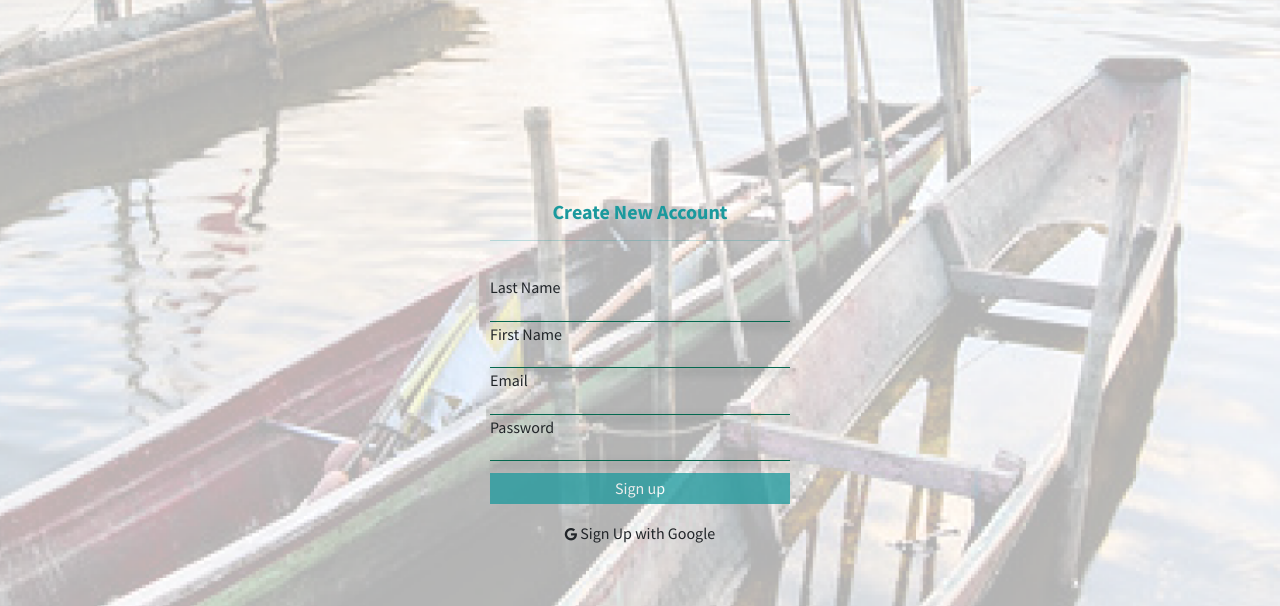
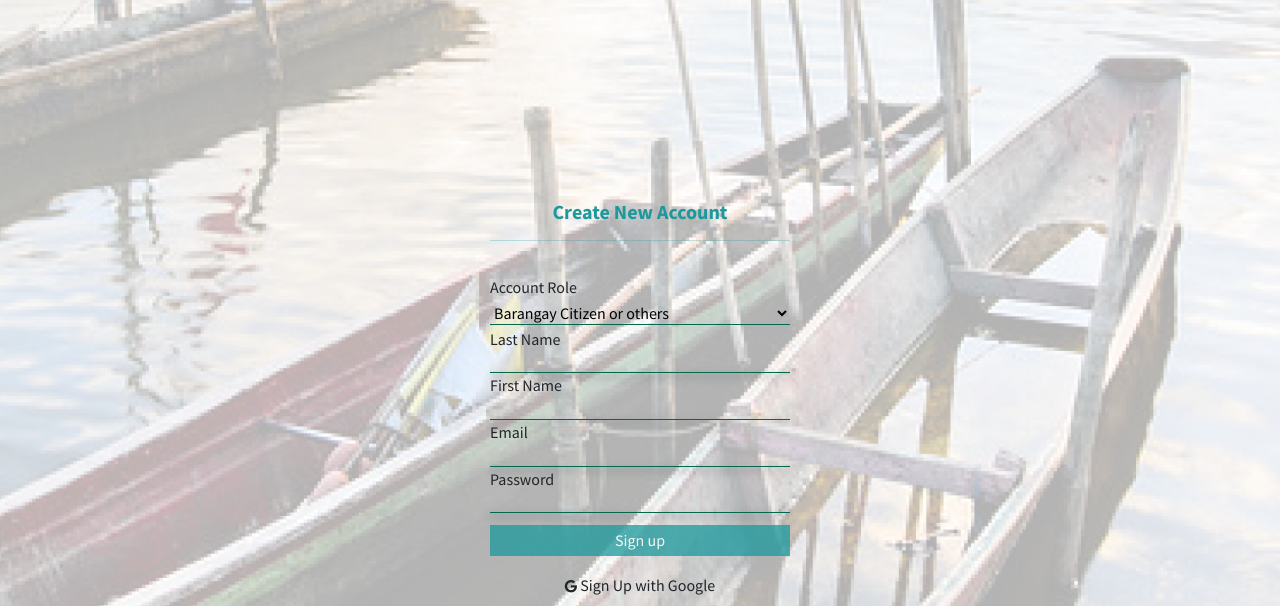
Before and after one commit to nicanorjulietm/portalWeb, a Node server app: page /register in a window 1280 px wide. Shown: the top 606 px of the page. Run offline with Node 20, Linux system fonts and the light colour scheme; some libraries are stand-ins or nearby versions.

Commit message:
Added some changes in Login and Sign up form

```diff
--- a/app.js
+++ b/app.js
@@ -17,18 +17,17 @@ const { features } = require("process");
 // const { getMaxListeners } = require("process");
 const app = express();
 
-
 app.use(express.static("public"));
-app.set('views', __dirname + '/views');
+app.set("views", __dirname + "/views");
 // app.set('views','./views/pages');
 app.set("view engine", "ejs");
 // app.set('views', [path.join(__dirname, 'views'), path.join(__dirname, './views/pages/')]);
 app.use(bodyParser.urlencoded({ extended: true }));
 
-
-
 //TODO
-mongoose.connect("mongodb://localhost:27017/barangayportalDB", { useNewUrlParser: true });
+mongoose.connect("mongodb://localhost:27017/barangayportalDB", {
+  useNewUrlParser: true,
+});
 
 const userSchema = {
   firstname: String,
@@ -36,7 +35,7 @@ const userSchema = {
   email: String,
   password: String,
   conpassword: String,
-    role: String
+  accountrole: String,
 };
 const User = new mongoose.model("User", userSchema);
 
@@ -45,11 +44,11 @@ const contactformSchema = {
   email: String,
   phone: Number,
   subject: String,
-    text: String
+  text: String,
 };
 const ContactForm = new mongoose.model("ContactForm", contactformSchema);
 
-const requseridSchema ={
+const requseridSchema = {
   fullname: String,
   address: String,
   email: String,
@@ -60,10 +59,8 @@ const requseridSchema ={
   ctc: String,
   // imgfilefee: { data: Buffer, contentType: String },
   // imgfileidorpsa: { data: Buffer, contentType: String },
-
 };
 const RequestID = new mongoose.model("RequestID", requseridSchema);
-
 
 app.get("/", function (req, res) {
   res.render("main");
@@ -85,7 +82,6 @@ app.get("/donate", function (req, res) {
   res.render("./pages/donate");
 });
 
-
 app.get("/register", function (req, res) {
   res.render("register");
 });
@@ -96,64 +92,108 @@ app.get("/register", function (req, res) {
 //   })
 
 app.get("/logout", async (req, res) => {
-    res.redirect("/")
-
+  res.redirect("/");
 });
 
 app.get("/contact-mail", async (req, res) => {
-    res.redirect("main")
-
+  res.redirect("main");
 });
 
 app.post("/login", function (req, res) {
   const username = req.body.username;
   const password = req.body.password;
-
-    const role = "admin";
+//   const accountrole = req.body.accountrole;
 
   User.findOne({ email: username }, function (err, foundUser) {
     if (err) {
       console.log(err);
     } else {
       if (foundUser) {
-                if (foundUser.role === role) {
+        if (foundUser.password === password) {
+
+            if (foundUser.accountrole === "admin") {
                 res.render("adminportal");
             }
-
-                else if (foundUser.password === password) {
-                    res.render("portal" , {login: "true"});
+            else if(foundUser.accountrole === "employee"){
+                res.render("employeeportal");
             }
-
+            else if(foundUser.accountrole === "citizen"){
+                res.render("portal");
             }
         }
-    })
+        else {
+            res.redirect("login");
+        }
+      }
+    }
+  });
 });
 
+// if (foundUser.accountrole === "admin") {
+//     res.render("adminportal");
+// }
+
+// if (foundUser.password === password) {
+
+//     if (foundUser.accountrole === "admin") {
+//         res.render("adminportal");
+//     }
+//     else {
+//         res.render("portal");
+//     }
 
 app.post("/register", function (req, res) {
-
   const newUser = new User({
     firstname: req.body.firstname,
     lastname: req.body.lastname,
     email: req.body.username,
     password: req.body.password,
-        conpassword: req.body.conpassword
+    conpassword: req.body.conpassword,
+    accountrole: req.body.accountrole,
+  });
 
-    });
+  const accountrole = req.body.accountrole;
   newUser.save(function (err) {
     if (err) {
       console.log(err);
+      res.redirect("register");
+    }
+    // else {
+    //   res.render("portal");
+    //         }
+     else {
+
+            User.findOne({ accountrole: accountrole }, function (err, foundUser) {
+                    if (err) {
+                    console.log(err);
                     } else {
-            res.render("portal")
+
+                            if (foundUser.accountrole === "admin") {
+                                res.render("adminportal");
                             }
-    });
+                            else if(foundUser.accountrole === "employee"){
+                                res.render("employeeportal");
+                            }
+
+                            else if(foundUser.accountrole === "citizen"){
+                                res.render("portal");
+                            }
+                            else {
+                            res.redirect("register");
+                            }
+                        }
+
+            })
+
+        }
+
 
   });
-
+});
 
 // REQUEST FOR ID FORM
 app.post("/reqbrgyid-req", function (req, res) {
-    const requestIDuser = new RequestID ({
+  const requestIDuser = new RequestID({
     fullname: req.body.fullname,
     address: req.body.address,
     email: req.body.email,
@@ -161,7 +201,7 @@ app.post("/reqbrgyid-req", function (req, res) {
     age: req.body.age,
     civil: req.body.civilstatus,
     purposeofreq: req.body.purposeofreq,
-        ctc: req.body.ctc
+    ctc: req.body.ctc,
     // imgfilefee: req.body.imgfilefee,
     // contentType: 'img/png',
     // imgfileidorpsa: req.body.imgfileidorpsa,
@@ -172,33 +212,29 @@ app.post("/reqbrgyid-req", function (req, res) {
     if (err) {
       console.log(err);
     } else {
-            res.render("main")
+      res.render("main");
     }
   });
-
 });
 
 // CONTACT FORM
 app.post("/contact-mail", function (req, res) {
-    const contactUser = new ContactForm ({
+  const contactUser = new ContactForm({
     fullname: req.body.fullname,
     email: req.body.email,
     phone: req.body.phone,
     subject: req.body.subject,
-        text: req.body.message
+    text: req.body.message,
   });
 
   contactUser.save(function (err) {
     if (err) {
       console.log(err);
     } else {
-            res.render("main")
+      res.render("main");
     }
   });
-
 });
-
-
 
 //---------------------------------------
 
--- a/views/register.ejs
+++ b/views/register.ejs
@@ -1,5 +1,4 @@
 <%- include('partials/header') %>
-
 
 <!-- <script>
   function check_pass() {
@@ -15,8 +14,19 @@
 <div class="login-page">
   <form autocomplete="off" action="/register" method="POST">
     <div class="title-design">
-        <h5> Create New Account </h5>
-        <hr/>
+      <h5>Create New Account</h5>
+      <hr />
+    </div>
+    <div class="form-input">
+      <label for="accountrole"> Account Role </label>
+
+      <!-- <input name="amount" id="amount" type="text" /> -->
+      <select class="custom-select my-1 mr-sm-2" name="accountrole">
+        <!-- <option selected></option> -->
+        <option value="citizen">Barangay Citizen or others</option>
+        <option value="employee">Barangay Employee</option>
+        <option value="admin">Administrator</option>
+      </select>
     </div>
     <label for="lastname"> Last Name </label>
     <input autocomplete="off" type="text" name="lastname" />
@@ -27,21 +37,22 @@
     <label for="email"> Email </label>
     <input autocomplete="off" type="email" name="username" />
 
-
     <label for="password"> Password </label>
-      <input name="password" id="password" type="password" onchange='check_pass()'/>
+    <input name="password" id="password" type="password" />
 
     <!-- <label for="password"> Confirm Password </label>
       <input name="conpassword" id="conpassword" type="password"onchange='check_pass()' /> -->
 
     <button type="submit" class="submit" id="submit">Sign up</button>
     <!-- <input id="errormsg" type="hidden" name="errormsg" onChange="onChange()"> </input> -->
-
   </form>
   <div class="sign-up-link">
-
     <!-- <a class="employee" type="submit" > Register as an Employee </a> -->
-      <a class="btn btn-block btn-social btn-google" href="/auth/google" role="button">
+    <a
+      class="btn btn-block btn-social btn-google"
+      href="/auth/google"
+      role="button"
+    >
       <i class="fab fa-google"></i>
       Sign Up with Google
     </a>
```
Also changed, not shown: views/login.ejs (+13 -13 lines). Lines whose indentation alone changed are shown as unchanged.
